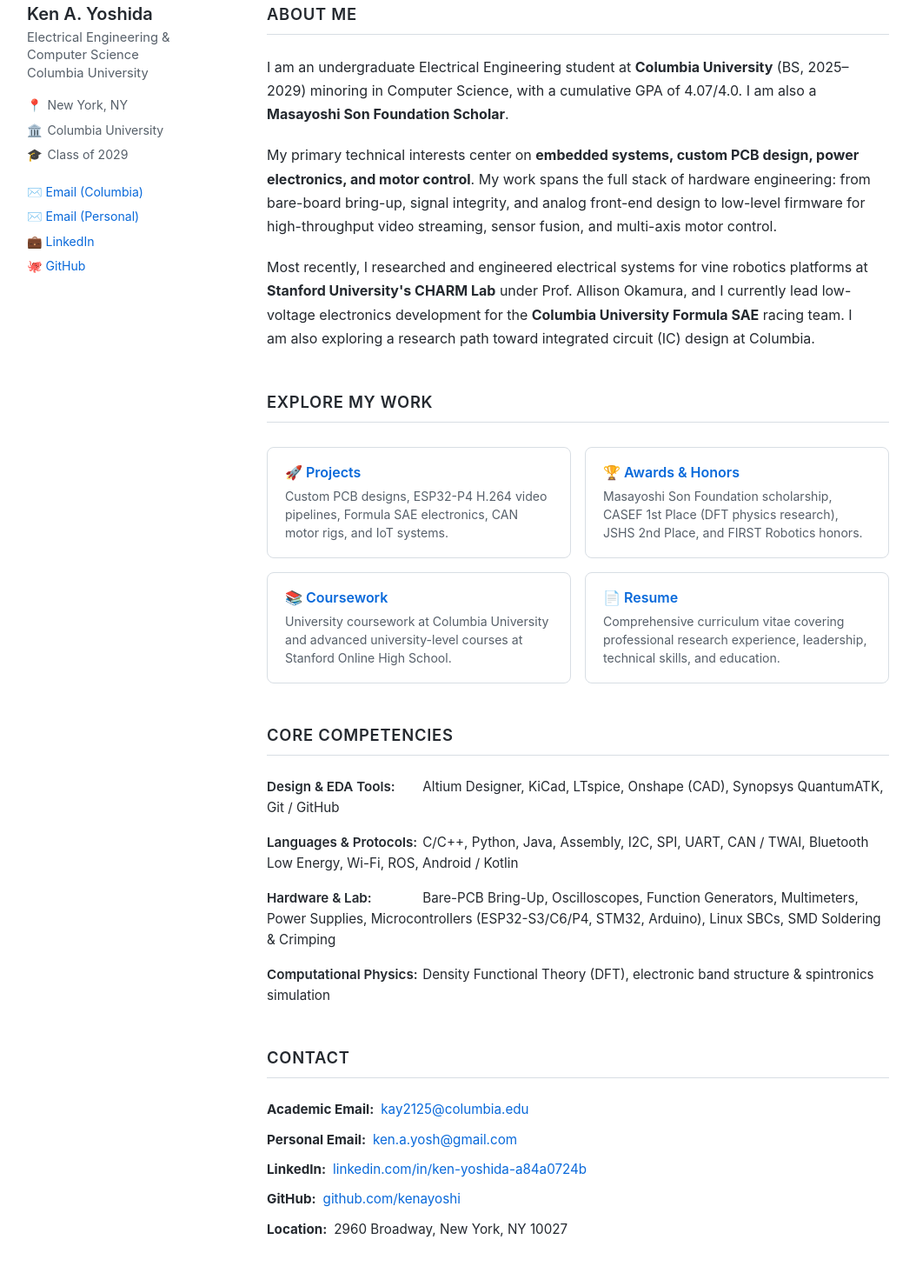
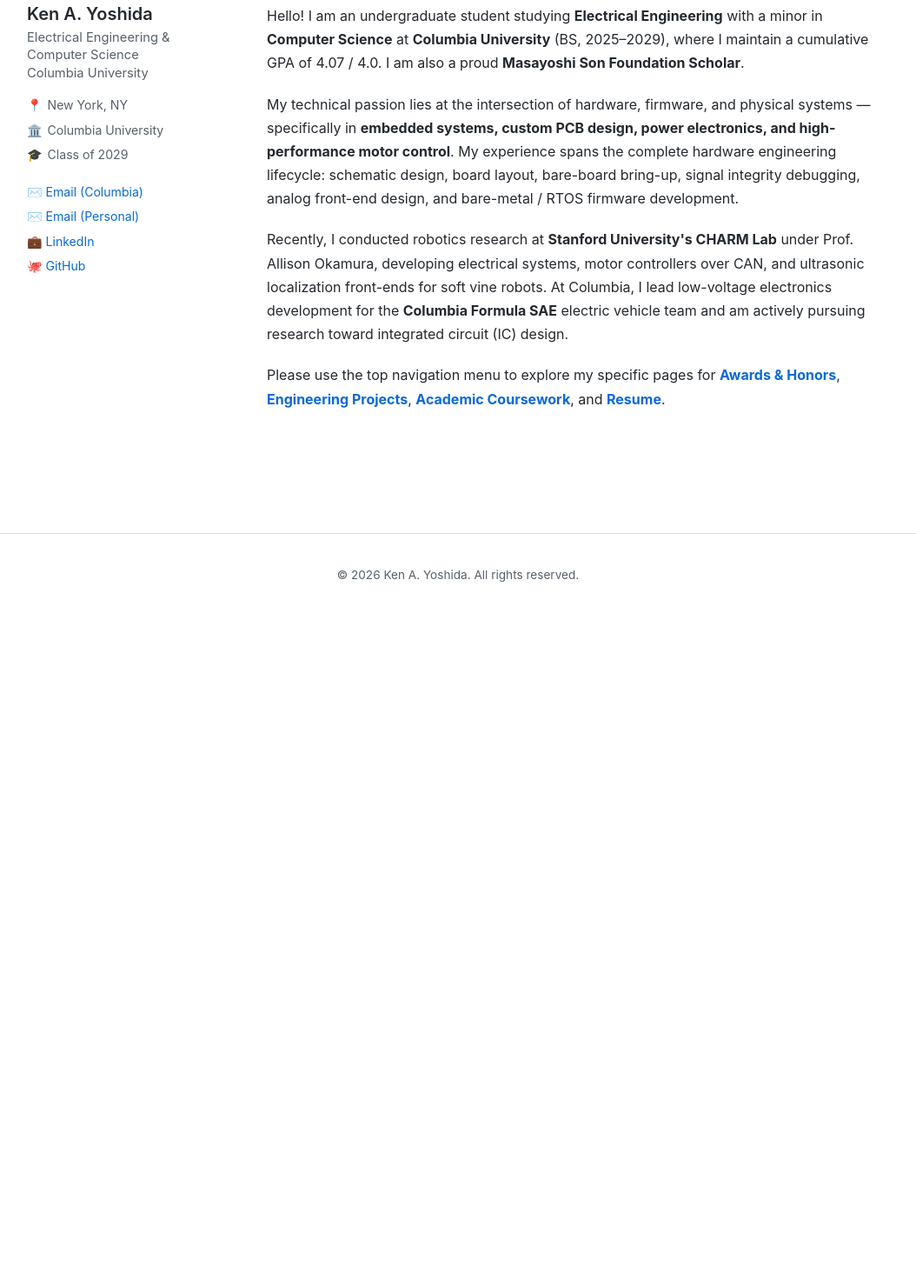
Before and after one commit to kenayoshi/kenayoshi, a plain HTML site: page index.html in a window 1280 px wide. Shown: the part 216-1680 px from the top of the page at 87% size, without its empty margins (113-1167 px from the left). After the commit the page ends 927 px from the top, so only its background shows below. Drawn offline with Linux system fonts and the light colour scheme.

Commit message:
Isolate pages strictly to individual sections: Introduction, Awards, Projects, Coursework, and Resume

```diff
--- a/awards.html
+++ b/awards.html
@@ -3,9 +3,9 @@
 <head>
   <meta charset="UTF-8">
   <meta name="viewport" content="width=device-width, initial-scale=1.0">
-  <title>Awards &amp; Honors — Ken A. Yoshida</title>
+  <title>Ken A. Yoshida — Awards &amp; Honors</title>
   <meta name="description" content="Awards, honors, and scholarships received by Ken A. Yoshida — Masayoshi Son Foundation Scholar, CASEF 1st Place, JSHS 2nd Place, FIRST Robotics Finalist.">
-  <link rel="stylesheet" href="style.css">
+  <link rel="stylesheet" href="style.css?v=2">
 </head>
 <body>
 
@@ -47,7 +47,7 @@
 
     <div class="page-header">
       <h2>Awards &amp; Honors</h2>
-      <p class="page-desc">Scholarships, scientific competitions, and robotics recognitions</p>
+      <p class="page-desc">Scholarships, scientific research awards, and robotics recognitions</p>
     </div>
 
     <section id="scholarships">
--- a/index.html
+++ b/index.html
@@ -5,7 +5,7 @@
   <meta name="viewport" content="width=device-width, initial-scale=1.0">
   <title>Ken A. Yoshida — Introduction</title>
   <meta name="description" content="Ken A. Yoshida — Electrical Engineering undergraduate at Columbia University. Embedded systems, PCB design, power electronics, and motor control.">
-  <link rel="stylesheet" href="style.css">
+  <link rel="stylesheet" href="style.css?v=2">
 </head>
 <body>
 
@@ -50,68 +50,26 @@
       <p class="page-desc">Undergraduate electrical engineer &amp; researcher at Columbia University</p>
     </div>
 
-    <section id="bio">
-      <h2>About Me</h2>
+    <section id="introduction">
       <p class="about-text">
-        I am an undergraduate Electrical Engineering student at <strong>Columbia University</strong> (BS, 2025–2029) minoring in Computer Science, with a cumulative GPA of 4.07/4.0. I am also a <strong>Masayoshi Son Foundation Scholar</strong>.
+        Hello! I am an undergraduate student studying <strong>Electrical Engineering</strong> with a minor in <strong>Computer Science</strong> at <strong>Columbia University</strong> (BS, 2025–2029), where I maintain a cumulative GPA of 4.07 / 4.0. I am also a proud <strong>Masayoshi Son Foundation Scholar</strong>.
       </p>
+
       <p class="about-text">
-        My primary technical interests center on <strong>embedded systems, custom PCB design, power electronics, and motor control</strong>. My work spans the full stack of hardware engineering: from bare-board bring-up, signal integrity, and analog front-end design to low-level firmware for high-throughput video streaming, sensor fusion, and multi-axis motor control.
+        My technical passion lies at the intersection of hardware, firmware, and physical systems — specifically in <strong>embedded systems, custom PCB design, power electronics, and high-performance motor control</strong>. My experience spans the complete hardware engineering lifecycle: schematic design, board layout, bare-board bring-up, signal integrity debugging, analog front-end design, and bare-metal / RTOS firmware development.
       </p>
+
       <p class="about-text">
-        Most recently, I researched and engineered electrical systems for vine robotics platforms at <strong>Stanford University's CHARM Lab</strong> under Prof. Allison Okamura, and I currently lead low-voltage electronics development for the <strong>Columbia University Formula SAE</strong> racing team. I am also exploring a research path toward integrated circuit (IC) design at Columbia.
+        Recently, I conducted robotics research at <strong>Stanford University's CHARM Lab</strong> under Prof. Allison Okamura, developing electrical systems, motor controllers over CAN, and ultrasonic localization front-ends for soft vine robots. At Columbia, I lead low-voltage electronics development for the <strong>Columbia Formula SAE</strong> electric vehicle team and am actively pursuing research toward integrated circuit (IC) design.
       </p>
-    </section>
 
-    <section id="explore">
-      <h2>Explore My Work</h2>
-      <div class="overview-grid">
-        <a href="projects.html" class="overview-card">
-          <div>
-            <h3>🚀 Projects</h3>
-            <p>Custom PCB designs, ESP32-P4 H.264 video pipelines, Formula SAE electronics, CAN motor rigs, and IoT systems.</p>
-          </div>
-        </a>
-        <a href="awards.html" class="overview-card">
-          <div>
-            <h3>🏆 Awards &amp; Honors</h3>
-            <p>Masayoshi Son Foundation scholarship, CASEF 1st Place (DFT physics research), JSHS 2nd Place, and FIRST Robotics honors.</p>
-          </div>
-        </a>
-        <a href="coursework.html" class="overview-card">
-          <div>
-            <h3>📚 Coursework</h3>
-            <p>University coursework at Columbia University and advanced university-level courses at Stanford Online High School.</p>
-          </div>
-        </a>
-        <a href="resume.html" class="overview-card">
-          <div>
-            <h3>📄 Resume</h3>
-            <p>Comprehensive curriculum vitae covering professional research experience, leadership, technical skills, and education.</p>
-          </div>
-        </a>
-      </div>
-    </section>
-
-    <section id="skills-summary">
-      <h2>Core Competencies</h2>
-      <div class="skill-group">
-        <p class="skill-line"><strong>Design &amp; EDA Tools:</strong> Altium Designer, KiCad, LTspice, Onshape (CAD), Synopsys QuantumATK, Git / GitHub</p>
-        <p class="skill-line"><strong>Languages &amp; Protocols:</strong> C/C++, Python, Java, Assembly, I2C, SPI, UART, CAN / TWAI, Bluetooth Low Energy, Wi-Fi, ROS, Android / Kotlin</p>
-        <p class="skill-line"><strong>Hardware &amp; Lab:</strong> Bare-PCB Bring-Up, Oscilloscopes, Function Generators, Multimeters, Power Supplies, Microcontrollers (ESP32-S3/C6/P4, STM32, Arduino), Linux SBCs, SMD Soldering &amp; Crimping</p>
-        <p class="skill-line"><strong>Computational Physics:</strong> Density Functional Theory (DFT), electronic band structure &amp; spintronics simulation</p>
-      </div>
-    </section>
-
-    <section id="contact">
-      <h2>Contact</h2>
-      <ul class="contact-list">
-        <li><strong>Academic Email:</strong> <a href="mailto:kay2125@columbia.edu">kay2125@columbia.edu</a></li>
-        <li><strong>Personal Email:</strong> <a href="mailto:ken.a.yosh@gmail.com">ken.a.yosh@gmail.com</a></li>
-        <li><strong>LinkedIn:</strong> <a href="https://www.linkedin.com/in/ken-yoshida-a84a0724b/" target="_blank" rel="noopener">linkedin.com/in/ken-yoshida-a84a0724b</a></li>
-        <li><strong>GitHub:</strong> <a href="https://github.com/kenayoshi" target="_blank" rel="noopener">github.com/kenayoshi</a></li>
-        <li><strong>Location:</strong> 2960 Broadway, New York, NY 10027</li>
-      </ul>
+      <p class="about-text">
+        Please use the top navigation menu to explore my specific pages for
+        <a href="awards.html"><strong>Awards &amp; Honors</strong></a>,
+        <a href="projects.html"><strong>Engineering Projects</strong></a>,
+        <a href="coursework.html"><strong>Academic Coursework</strong></a>, and
+        <a href="resume.html"><strong>Resume</strong></a>.
+      </p>
     </section>
 
   </main>
```
Also changed, not shown: coursework.html (+2 -2 lines), projects.html (+2 -2 lines), resume.html (+2 -2 lines).
